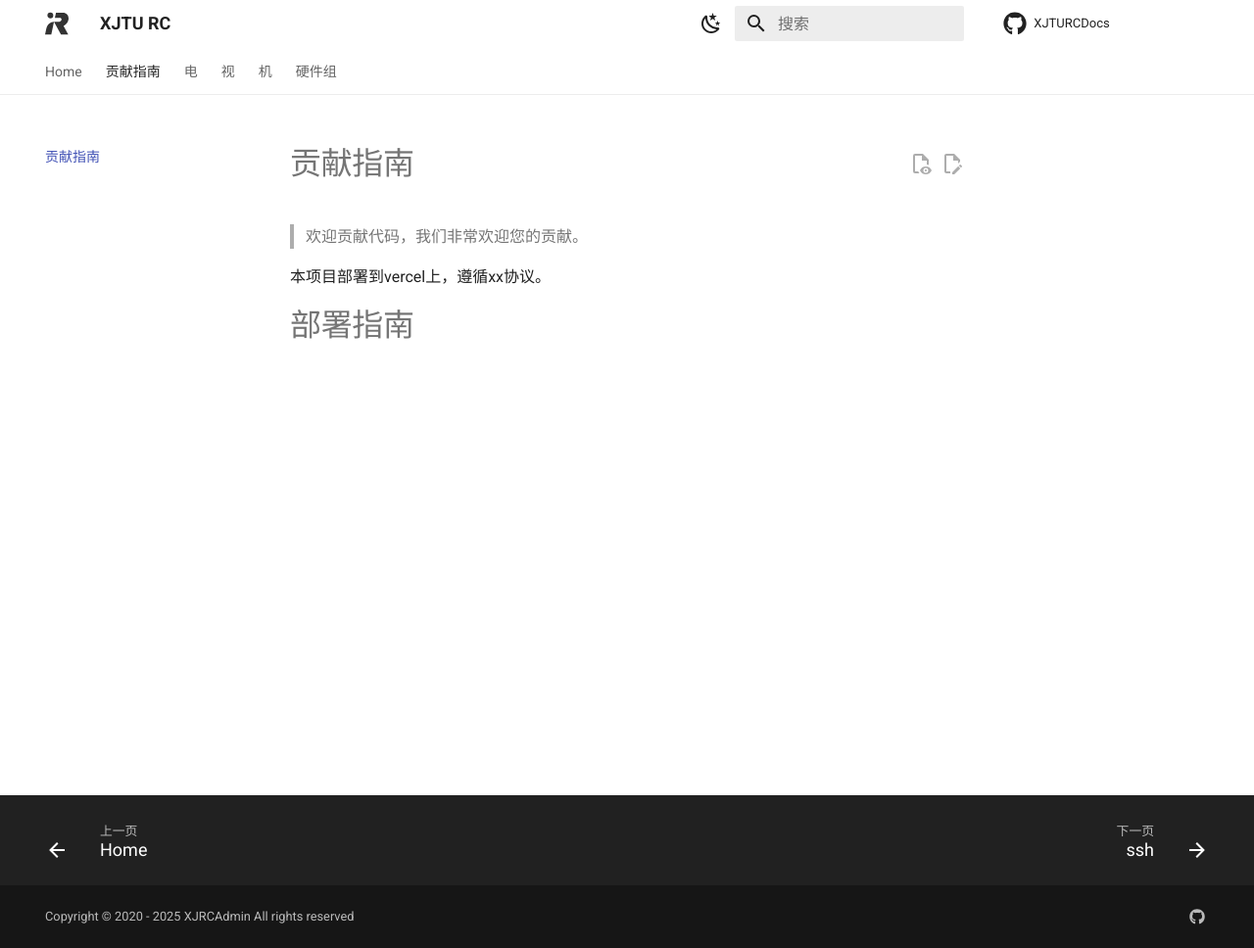
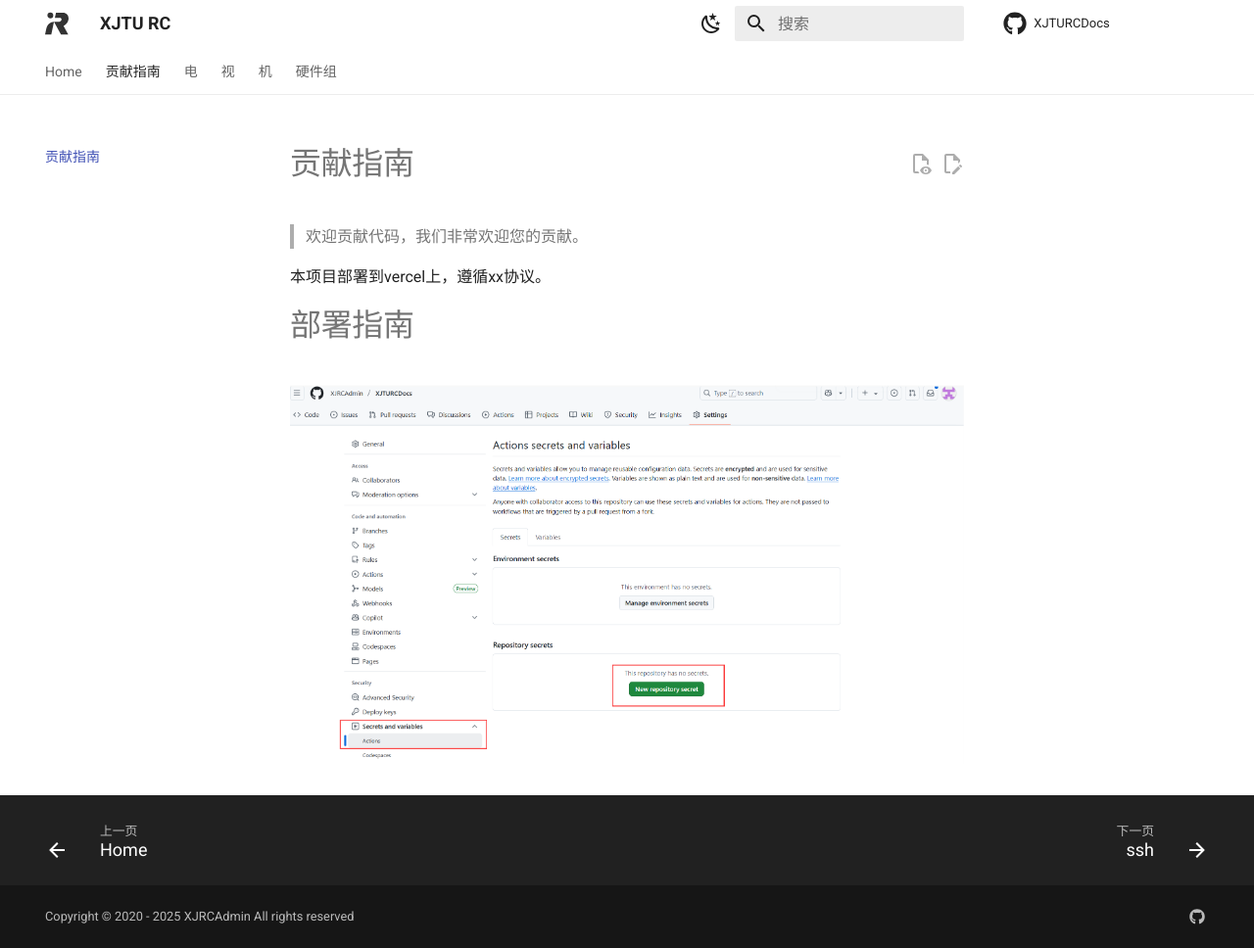
Before and after one commit to XJRCAdmin/XJTURCDocs, an MkDocs documentation site: the page built from docs/blog/comtribution/index.md, in a window 1280 px wide and 968 px high. Shown: the whole window at 98% size. Built offline with MkDocs 1.6.1 and Material for MkDocs 9.7.7, drawn with Linux system fonts in a browser that asks for light colours; comment, search, counter and statistics services are not loaded.

Commit message:
docs(blog): 添加部署指南配图

```diff
--- a/docs/blog/comtribution/index.md
+++ b/docs/blog/comtribution/index.md
@@ -4,3 +4,5 @@
 本项目部署到vercel上，遵循xx协议。
 
 # 部署指南
+
+![](images/image1.png)
```
Also changed, not shown: docs/blog/comtribution/images/image1.png (added), docs/blog/comtribution/images/image2.png (added), docs/blog/comtribution/images/image3.png (added).
